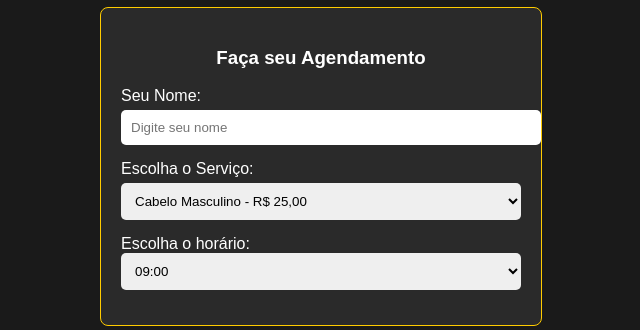
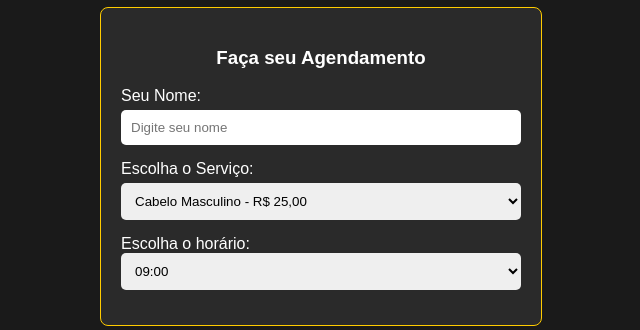
Before and after one commit to madsenkill/sistema-agendamento-barbearia, a Flask app: page / in a window 1280 px wide. Shown: the part 170-500 px from the top of the page, without its empty margins (319-959 px from the left). Run offline with Flask 3, Linux system fonts and the light colour scheme.

Commit message:
consertando a nuvem onde coloca o nome

```diff
--- a/templates/index.html
+++ b/templates/index.html
@@ -59,8 +59,7 @@
         <h3>Faça seu Agendamento</h3>
 
         <label style="color: white; display: block; margin-bottom: 5px; text-align: left;">Seu Nome:</label>
-        <input type="text" id="nome-cliente" placeholder="Digite seu nome" style="width: 100%; padding: 10px; margin-bottom: 15px; border-radius: 5px; border: none;">
-
+        <input id="nome-cliente" type="text" placeholder="Digite seu nome" style="width: 100%; padding: 10px; margin-bottom: 15px; border-radius: 5px; border: none; box-sizing: border-box;">
         <label style="color: white; display: block; margin-bottom: 5px; text-align: left;">Escolha o Serviço:</label>
         <select id="servico-escolhido" style="width: 100%; padding: 10px; margin-bottom: 15px; border-radius: 5px; border: none;">
             <option value="Cabelo Masculino (R$ 25,00)">Cabelo Masculino - R$ 25,00</option>
```
